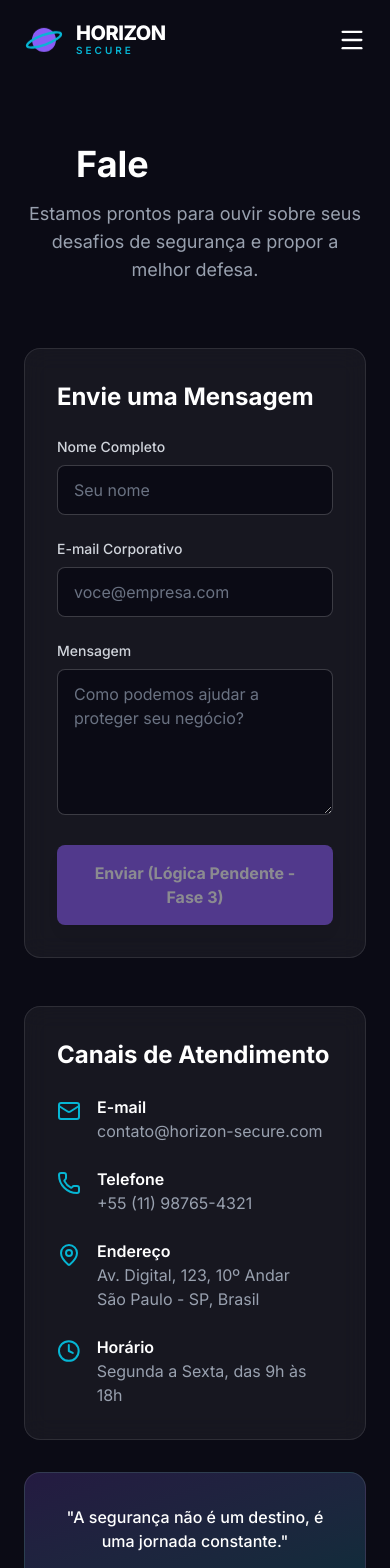
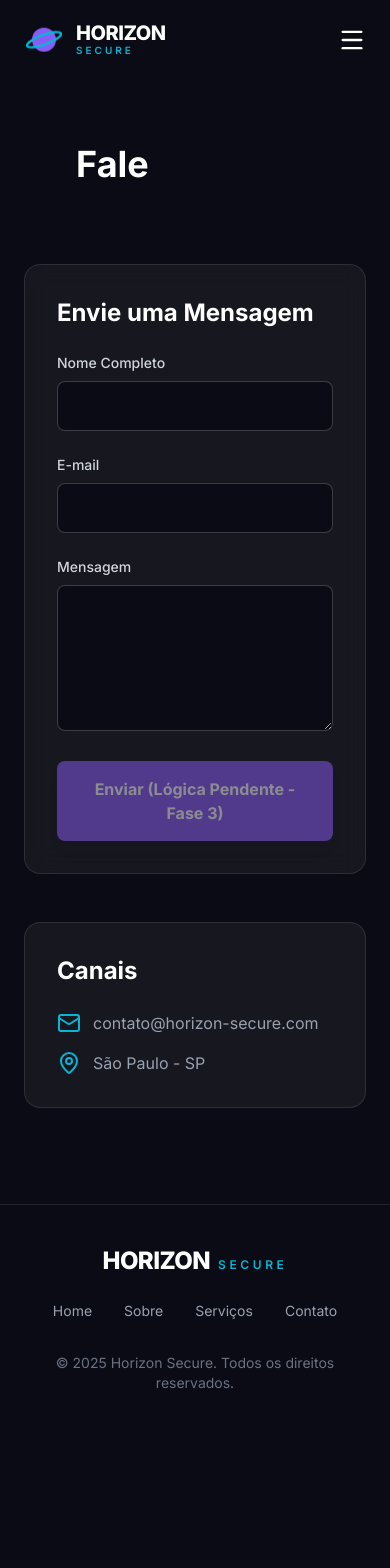
Before and after one commit to vitorfzp/Horizon-Secure, a Next.js app: page /contato in a window 390 px wide. Shown: the top 1568 px of the page. After the commit the page ends 1433 px from the top, so only its background shows below. Built offline with nearby package versions, Linux system fonts and the light colour scheme.

Commit message:
feat(visual): unificacao visual completa e favicon

```diff
--- a/src/app/contato/page.tsx
+++ b/src/app/contato/page.tsx
@@ -1,10 +1,9 @@
-// src/app/contato/page.tsx
 import { Metadata } from "next";
 import { Mail, MapPin, Phone, Clock } from "lucide-react";
 
 export const metadata: Metadata = {
   title: "Contato | Horizon Secure",
-  description: "Entre em contato com nossos especialistas em segurança.",
+  description: "Entre em contato com nossos especialistas.",
 };
 
 export default function ContatoPage() {
@@ -17,72 +16,42 @@ export default function ContatoPage() {
             Conosco
           </span>
         </h1>
-        <p className="mx-auto max-w-2xl text-lg text-gray-400">
-          Estamos prontos para ouvir sobre seus desafios de segurança e propor a
-          melhor defesa.
-        </p>
       </section>
 
       <section className="container mx-auto px-6 pb-24">
         <div className="grid grid-cols-1 gap-12 lg:grid-cols-2">
-          {/* Coluna do Formulário */}
           <div className="rounded-2xl border border-white/10 bg-white/5 p-8 backdrop-blur-md">
             <h2 className="mb-6 text-2xl font-bold text-white">
               Envie uma Mensagem
             </h2>
-
             <form className="space-y-6">
               <div>
-                <label
-                  htmlFor="nome"
-                  className="mb-2 block text-sm font-medium text-gray-300"
-                >
+                <label className="mb-2 block text-sm font-medium text-gray-300">
                   Nome Completo
                 </label>
                 <input
                   type="text"
-                  id="nome"
-                  name="nome"
-                  required
-                  className="bg-horizon-bg focus:border-horizon-primary focus:ring-horizon-primary w-full rounded-lg border border-white/20 px-4 py-3 text-white placeholder-gray-500 transition-all focus:ring-1 focus:outline-none"
-                  placeholder="Seu nome"
+                  className="bg-horizon-bg focus:border-horizon-primary w-full rounded-lg border border-white/20 px-4 py-3 text-white transition-all focus:outline-none"
                 />
               </div>
-
               <div>
-                <label
-                  htmlFor="email"
-                  className="mb-2 block text-sm font-medium text-gray-300"
-                >
-                  E-mail Corporativo
+                <label className="mb-2 block text-sm font-medium text-gray-300">
+                  E-mail
                 </label>
                 <input
                   type="email"
-                  id="email"
-                  name="email"
-                  required
-                  className="bg-horizon-bg focus:border-horizon-primary focus:ring-horizon-primary w-full rounded-lg border border-white/20 px-4 py-3 text-white placeholder-gray-500 transition-all focus:ring-1 focus:outline-none"
-                  placeholder="voce@empresa.com"
+                  className="bg-horizon-bg focus:border-horizon-primary w-full rounded-lg border border-white/20 px-4 py-3 text-white transition-all focus:outline-none"
                 />
               </div>
-
               <div>
-                <label
-                  htmlFor="mensagem"
-                  className="mb-2 block text-sm font-medium text-gray-300"
-                >
+                <label className="mb-2 block text-sm font-medium text-gray-300">
                   Mensagem
                 </label>
                 <textarea
-                  id="mensagem"
-                  name="mensagem"
                   rows={5}
-                  required
-                  className="bg-horizon-bg focus:border-horizon-primary focus:ring-horizon-primary w-full rounded-lg border border-white/20 px-4 py-3 text-white placeholder-gray-500 transition-all focus:ring-1 focus:outline-none"
-                  placeholder="Como podemos ajudar a proteger seu negócio?"
+                  className="bg-horizon-bg focus:border-horizon-primary w-full rounded-lg border border-white/20 px-4 py-3 text-white transition-all focus:outline-none"
                 ></textarea>
               </div>
-
               <button
                 type="submit"
                 disabled
@@ -93,55 +62,15 @@ export default function ContatoPage() {
             </form>
           </div>
 
-          {/* Coluna de Informações */}
-          <div className="space-y-8">
-            <div className="rounded-2xl border border-white/10 bg-white/5 p-8 backdrop-blur-md">
-              <h2 className="mb-6 text-2xl font-bold text-white">
-                Canais de Atendimento
-              </h2>
-              <div className="space-y-6">
-                <div className="flex items-start gap-4">
-                  <Mail className="text-horizon-secondary mt-1" size={24} />
-                  <div>
-                    <p className="font-semibold text-white">E-mail</p>
-                    <p className="text-gray-400">contato@horizon-secure.com</p>
-                  </div>
-                </div>
-                <div className="flex items-start gap-4">
-                  <Phone className="text-horizon-secondary mt-1" size={24} />
-                  <div>
-                    <p className="font-semibold text-white">Telefone</p>
-                    <p className="text-gray-400">+55 (11) 98765-4321</p>
-                  </div>
-                </div>
-                <div className="flex items-start gap-4">
-                  <MapPin className="text-horizon-secondary mt-1" size={24} />
-                  <div>
-                    <p className="font-semibold text-white">Endereço</p>
-                    <p className="text-gray-400">
-                      Av. Digital, 123, 10º Andar
-                      <br />
-                      São Paulo - SP, Brasil
-                    </p>
-                  </div>
-                </div>
-                <div className="flex items-start gap-4">
-                  <Clock className="text-horizon-secondary mt-1" size={24} />
-                  <div>
-                    <p className="font-semibold text-white">Horário</p>
-                    <p className="text-gray-400">
-                      Segunda a Sexta, das 9h às 18h
-                    </p>
-                  </div>
-                </div>
-              </div>
-            </div>
-
-            {/* Card Extra Decorativo */}
-            <div className="from-horizon-primary/20 to-horizon-secondary/20 rounded-2xl border border-white/10 bg-gradient-to-br p-8 text-center">
-              <p className="font-medium text-white">
-                &quot;A segurança não é um destino, é uma jornada
-                constante.&quot;
+          <div className="space-y-8 text-gray-400">
+            <div className="rounded-2xl border border-white/10 bg-white/5 p-8">
+              <h2 className="mb-6 text-2xl font-bold text-white">Canais</h2>
+              <p className="flex items-center gap-3">
+                <Mail className="text-horizon-secondary" />{" "}
+                contato@horizon-secure.com
+              </p>
+              <p className="mt-4 flex items-center gap-3">
+                <MapPin className="text-horizon-secondary" /> São Paulo - SP
               </p>
             </div>
           </div>
--- a/src/app/layout.tsx
+++ b/src/app/layout.tsx
@@ -3,15 +3,18 @@ import type { Metadata } from "next";
 import { Inter } from "next/font/google";
 import "./globals.css";
 
-// 1. Importe os novos componentes
 import { Header } from "@/layouts/Header";
 import { Footer } from "@/layouts/Footer";
 
-const inter = Inter({ subsets: ["latin"] });
+const inter = Inter({ subsets: ["latin"], variable: "--font-inter" });
 
 export const metadata: Metadata = {
   title: "Horizon Secure",
   description: "Sua fortaleza digital",
+  // ADICIONE ESTA LINHA ABAIXO:
+  icons: {
+    icon: "/icon.svg",
+  },
 };
 
 export default function RootLayout({
@@ -22,13 +25,8 @@ export default function RootLayout({
   return (
     <html lang="pt-BR">
       <body className={`${inter.className} flex min-h-screen flex-col`}>
-        {/* 2. Adicione o Header */}
         <Header />
-
-        {/* 3. Adicione 'flex-grow' ao main para empurrar o footer para baixo */}
         <main className="flex-grow">{children}</main>
-
-        {/* 4. Adicione o Footer */}
         <Footer />
       </body>
     </html>
--- a/src/app/servicos/page.tsx
+++ b/src/app/servicos/page.tsx
@@ -1,4 +1,3 @@
-// src/app/servicos/page.tsx
 import { Metadata } from "next";
 import Link from "next/link";
 import {
@@ -19,44 +18,26 @@ const servicos = [
   {
     id: 1,
     nome: "Arquitetura DevSecOps",
-    descricao:
-      "Segurança integrada no ciclo de vida do software (SDLC). Automatizamos a proteção desde o primeiro commit até a produção.",
+    descricao: "Segurança integrada no ciclo de vida do software (SDLC).",
     icon: <Code className="text-horizon-primary" size={32} />,
   },
   {
     id: 2,
     nome: "Pentest & Red Team",
-    descricao:
-      "Simulação de ataques reais para identificar vulnerabilidades em aplicações e infraestrutura antes que criminosos o façam.",
+    descricao: "Simulação de ataques reais para identificar vulnerabilidades.",
     icon: <ShieldAlert className="text-red-500" size={32} />,
   },
   {
     id: 3,
     nome: "SOC as a Service",
-    descricao:
-      "Monitoramento 24/7 com inteligência de ameaças e resposta rápida a incidentes para mitigar riscos em tempo real.",
+    descricao: "Monitoramento 24/7 com inteligência de ameaças.",
     icon: <Activity className="text-green-400" size={32} />,
-  },
-  {
-    id: 4,
-    nome: "Gestão de Identidade (IAM)",
-    descricao:
-      "Implementação de SSO, MFA e governança de acesso para garantir que apenas as pessoas certas acessem seus recursos.",
-    icon: <Lock className="text-horizon-secondary" size={32} />,
-  },
-  {
-    id: 5,
-    nome: "Consultoria GRC",
-    descricao:
-      "Adequação à LGPD, ISO 27001 e PCI-DSS. Avaliação de riscos e implementação de controles de conformidade.",
-    icon: <FileText className="text-horizon-accent" size={32} />,
   },
 ];
 
 export default function ServicosPage() {
   return (
     <div className="bg-horizon-bg min-h-screen pt-20">
-      {/* Header */}
       <section className="relative px-6 py-20 text-center">
         <div className="bg-horizon-secondary/10 absolute top-1/2 left-1/2 -z-10 h-[500px] w-[500px] -translate-x-1/2 -translate-y-1/2 blur-[120px]"></div>
         <h1 className="mb-6 text-4xl font-bold text-white md:text-6xl">
@@ -65,13 +46,8 @@ export default function ServicosPage() {
             Serviços
           </span>
         </h1>
-        <p className="mx-auto max-w-2xl text-lg text-gray-400">
-          Soluções completas de cibersegurança desenhadas para blindar sua
-          organização contra as ameaças digitais mais avançadas.
-        </p>
       </section>
 
-      {/* Grid de Serviços */}
       <section className="container mx-auto px-6 pb-24">
         <div className="grid grid-cols-1 gap-6 md:grid-cols-2 lg:grid-cols-3">
           {servicos.map((servico) => (
@@ -93,19 +69,14 @@ export default function ServicosPage() {
         </div>
       </section>
 
-      {/* CTA */}
       <section className="border-t border-white/10 bg-white/5 py-20">
         <div className="container mx-auto flex flex-col items-center px-6 text-center">
           <h2 className="mb-4 text-3xl font-bold text-white">
             Tem um Desafio Específico?
           </h2>
-          <p className="mb-8 max-w-xl text-gray-400">
-            Nossos especialistas estão prontos para desenhar uma arquitetura de
-            segurança sob medida para o seu negócio.
-          </p>
           <Link
             href="/contato"
-            className="from-horizon-primary to-horizon-secondary shadow-horizon-primary/20 hover:shadow-horizon-primary/40 flex items-center gap-2 rounded-full bg-gradient-to-r px-8 py-4 font-bold text-white shadow-lg transition-all hover:-translate-y-1"
+            className="from-horizon-primary to-horizon-secondary flex items-center gap-2 rounded-full bg-gradient-to-r px-8 py-4 font-bold text-white shadow-lg transition-all hover:-translate-y-1"
           >
             Fale Conosco <ArrowRight size={20} />
           </Link>
--- a/src/app/sobre/page.tsx
+++ b/src/app/sobre/page.tsx
@@ -1,4 +1,3 @@
-// src/app/sobre/page.tsx
 import { Metadata } from "next";
 import { Shield, Target, Users, Zap } from "lucide-react";
 
@@ -9,12 +8,10 @@ export const metadata: Metadata = {
 
 export default function SobrePage() {
   return (
-    <div className="bg-horizon-bg min-h-screen">
-      {/* Seção 1: Header da Página (Hero) */}
+    <div className="bg-horizon-bg min-h-screen pt-20">
+      {/* Header da Página */}
       <section className="relative overflow-hidden py-24 text-center">
-        {/* Background Glow */}
         <div className="bg-horizon-primary/5 absolute top-0 left-1/2 -z-10 h-full w-full -translate-x-1/2 blur-[100px]"></div>
-
         <div className="container mx-auto px-6">
           <h1 className="animate-fade-in-up mb-6 text-4xl font-bold text-white md:text-5xl">
             Sobre a{" "}
@@ -29,7 +26,7 @@ export default function SobrePage() {
         </div>
       </section>
 
-      {/* Seção 2: Nossa Missão e Valores */}
+      {/* Missão e Valores */}
       <section className="container mx-auto px-6 pb-24">
         <div className="grid grid-cols-1 gap-8 md:grid-cols-2">
           {/* Card Missão */}
@@ -45,11 +42,6 @@ export default function SobrePage() {
                 Prover soluções de segurança cibernética de elite, integrando
                 defesa proativa e inteligência de ameaças para proteger os
                 ativos críticos dos nossos clientes.
-              </p>
-              <p>
-                Atuamos como uma extensão da sua equipe, garantindo resiliência
-                e confiança no cenário digital. Acreditamos que a segurança não
-                é um produto, mas um processo contínuo.
               </p>
             </div>
           </div>
@@ -67,14 +59,7 @@ export default function SobrePage() {
                 <Zap className="text-horizon-accent mt-1 shrink-0" size={20} />
                 <span>
                   <strong className="text-white">Integridade:</strong>{" "}
-                  Transparência e ética em todas as nossas ações.
-                </span>
-              </li>
-              <li className="flex items-start gap-3">
-                <Zap className="text-horizon-accent mt-1 shrink-0" size={20} />
-                <span>
-                  <strong className="text-white">Excelência:</strong> Busca
-                  incansável pela perfeição técnica e estratégica.
+                  Transparência e ética.
                 </span>
               </li>
               <li className="flex items-start gap-3">
@@ -87,13 +72,6 @@ export default function SobrePage() {
                   cliente é o nosso sucesso.
                 </span>
               </li>
-              <li className="flex items-start gap-3">
-                <Zap className="text-horizon-accent mt-1 shrink-0" size={20} />
-                <span>
-                  <strong className="text-white">Inovação:</strong> Estar sempre
-                  à frente das ameaças emergentes.
-                </span>
-              </li>
             </ul>
           </div>
         </div>
--- a/src/components/home/CallToAction.tsx
+++ b/src/components/home/CallToAction.tsx
@@ -1,22 +1,30 @@
 // src/components/home/CallToAction.tsx
 import Link from "next/link";
+import { ArrowRight } from "lucide-react";
 
 export function CallToAction() {
   return (
-    <section className="bg-gray-800 text-white">
-      <div className="container mx-auto flex flex-col items-center px-6 py-20 text-center">
-        <h2 className="text-3xl font-bold">
+    <section className="border-t border-white/10 bg-white/5 py-24">
+      <div className="container mx-auto flex flex-col items-center px-6 text-center">
+        {/* Título com destaque visual */}
+        <h2 className="mb-6 text-3xl font-bold text-white md:text-4xl">
           Pronto para Elevar sua Segurança?
         </h2>
-        <p className="mt-4 max-w-xl text-gray-300">
+
+        {/* Texto de apoio modernizado */}
+        <p className="mb-10 max-w-2xl text-lg leading-relaxed text-gray-400">
           Não espere por um incidente. Vamos conversar sobre como a Horizon
-          Secure pode fortalecer suas defesas hoje mesmo.
+          Secure pode fortalecer suas defesas hoje mesmo com nossa tecnologia de
+          ponta.
         </p>
+
+        {/* Botão com Gradiente Saturno */}
         <Link
           href="/contato"
-          className="mt-8 rounded-md bg-blue-600 px-6 py-3 font-semibold text-white shadow-md hover:bg-blue-700"
+          className="from-primary to-secondary shadow-primary/25 hover:shadow-primary/50 flex transform items-center gap-2 rounded-full bg-gradient-to-r px-8 py-4 font-bold text-white shadow-lg transition-all hover:-translate-y-1"
         >
           Fale com um Especialista
+          <ArrowRight size={20} />
         </Link>
       </div>
     </section>
--- a/src/components/home/ServicesHighlight.tsx
+++ b/src/components/home/ServicesHighlight.tsx
@@ -1,47 +1,63 @@
 // src/components/home/ServicesHighlight.tsx
+import { Shield, Zap, Activity } from "lucide-react";
 
-// Dados mockados (Fase 1). Na Fase 2, isso virá do Sanity.
+// Dados mockados (Simulados)
 const servicos = [
   {
     id: 1,
     nome: "Arquitetura DevSecOps",
     descricao: "Integramos segurança em todo o ciclo de vida do seu software.",
+    icon: <Shield className="text-horizon-primary" size={32} />,
   },
   {
     id: 2,
-    nome: "Testes de Invasão (Pentest)",
+    nome: "Testes de Invasão",
     descricao:
       "Identificamos e corrigimos vulnerabilidades antes que sejam exploradas.",
+    icon: <Zap className="text-horizon-secondary" size={32} />,
   },
   {
     id: 3,
-    nome: "Monitoramento e Resposta (SOC)",
+    nome: "Monitoramento (SOC)",
     descricao: "Proteção 24/7 com detecção e resposta rápida a ameaças.",
+    icon: <Activity className="text-green-400" size={32} />,
   },
 ];
 
 export function ServicesHighlight() {
   return (
-    <section className="bg-white py-20">
+    <section className="bg-horizon-bg relative py-24">
+      {/* Background Glow Effect */}
+      <div className="bg-horizon-primary/10 absolute top-1/2 left-1/2 -z-10 h-[500px] w-[500px] -translate-x-1/2 -translate-y-1/2 rounded-full blur-[100px]"></div>
+
       <div className="container mx-auto px-6">
-        <div className="mb-12 text-center">
-          <h2 className="text-3xl font-bold text-gray-800">
-            Nossas Especialidades
+        <div className="mb-16 text-center">
+          <h2 className="mb-4 text-3xl font-bold text-white md:text-4xl">
+            Nossas{" "}
+            <span className="bg-text-gradient bg-clip-text text-transparent">
+              Especialidades
+            </span>
           </h2>
-          <p className="mt-2 text-gray-600">
-            Focados em proteger o que mais importa.
+          <p className="mx-auto max-w-2xl text-lg text-gray-400">
+            Focados em proteger o que mais importa com tecnologia de ponta.
           </p>
         </div>
+
         <div className="grid gap-8 md:grid-cols-3">
           {servicos.map((servico) => (
             <div
               key={servico.id}
-              className="rounded-lg border border-gray-200 p-6 shadow-lg"
+              className="group hover:border-horizon-primary/50 rounded-2xl border border-white/10 bg-white/5 p-8 backdrop-blur-sm transition-all duration-300 hover:-translate-y-1"
             >
-              <h3 className="mb-3 text-xl font-semibold text-gray-900">
+              <div className="mb-6 w-fit rounded-xl border border-white/5 bg-white/5 p-3 transition-colors group-hover:bg-white/10">
+                {servico.icon}
+              </div>
+              <h3 className="group-hover:text-horizon-primary mb-3 text-xl font-semibold text-white transition-colors">
                 {servico.nome}
               </h3>
-              <p className="text-gray-600">{servico.descricao}</p>
+              <p className="leading-relaxed text-gray-400">
+                {servico.descricao}
+              </p>
             </div>
           ))}
         </div>
--- a/src/layouts/Footer.tsx
+++ b/src/layouts/Footer.tsx
@@ -1,4 +1,3 @@
-// src/layouts/Footer.tsx
 import Link from "next/link";
 
 export function Footer() {
@@ -15,7 +14,6 @@ export function Footer() {
             SECURE
           </span>
         </div>
-
         <div className="mb-8 flex justify-center gap-8 text-sm text-gray-400">
           <Link href="/" className="transition-colors hover:text-white">
             Home
@@ -30,7 +28,6 @@ export function Footer() {
             Contato
           </Link>
         </div>
-
         <p className="text-sm text-gray-500">
           &copy; {currentYear} Horizon Secure. Todos os direitos reservados.
         </p>
```
Also changed, not shown: public/icon.svg (added).
